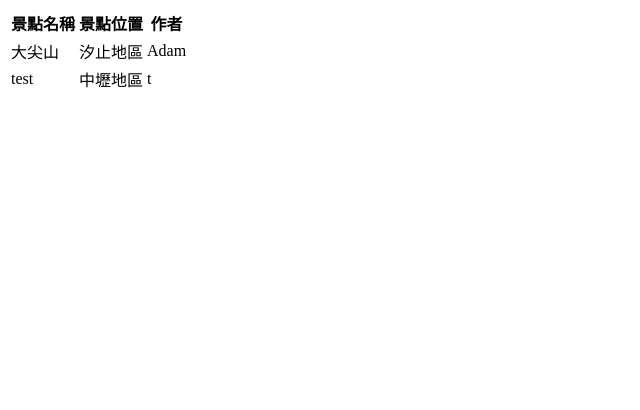
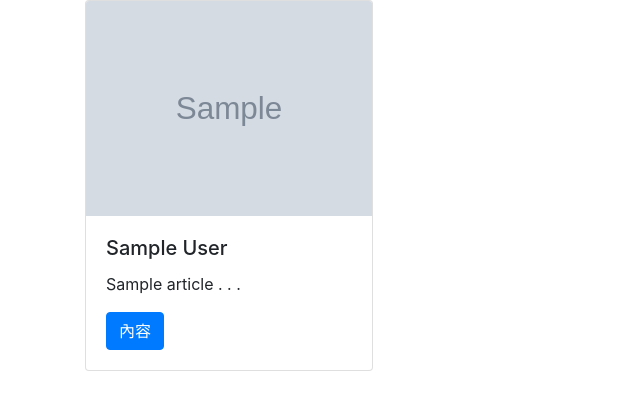
Before and after one commit to spinning210/dSite, a Django app: page /posts/ in a window 1280 px wide. Shown: the top 410 px of the page, without its empty margins (0-640 px from the left). Run offline with Django 3.2, Linux system fonts and the light colour scheme; data comes from the database, SQL or seed files in the repository; grey boxes marked "Sample" are stand-in pictures; a database or web service that is not in the repository returns one stand-in record (values such as "Sample title"); data that the repository does not hold is empty; some libraries are stand-ins or nearby versions.

Commit message:
boostrap import

```diff
--- a/dSite/settings.py
+++ b/dSite/settings.py
@@ -56,7 +56,7 @@ ROOT_URLCONF = 'dSite.urls'
 TEMPLATES = [
     {
         'BACKEND': 'django.template.backends.django.DjangoTemplates',
-        'DIRS': [],
+        'DIRS': [os.path.join(BASE_DIR, 'templates')],
         'APP_DIRS': True,
         'OPTIONS': {
             'context_processors': [
--- a/posts/templates/posts/index.html
+++ b/posts/templates/posts/index.html
@@ -1,18 +1,18 @@
-<table class = "table">
-    <thead>
-        <tr>
-            <th>景點名稱</th>
-            <th>景點位置</th>
-            <th>作者</th>
-        </tr>
-    </thead>
-    <tbody>
-        {% for post in posts %}
-            <tr>
-                <td>{{ post.subject }}</td>
-                <td>{{ post.location }}</td>
-                <td>{{ post.author }}</td>
-            </tr>
-        {% endfor %}
-    </tbody>
-</table>
+{% extends 'base.html' %}
+
+{% block content %}
+<div class="row">
+    {% for article in articles %}
+    <div class="col-lg-4">
+        <div class="card" style="width: 18rem;">
+            <img alt="..." class="card-img-top" src="{{ article.thumb }}" />
+            <div class="card-body">
+                <h5 class="card-title">{{ article.user.display_name }}</h5>
+                <p class="card-text">{{ article.title }} . . .</p>
+                <a class="btn btn-primary" href="{{ article.link }}">內容</a>
+            </div>
+        </div>
+    </div>
+    {% endfor %}
+</div>
+{% endblock  %}
--- a/posts/views.py
+++ b/posts/views.py
@@ -1,9 +1,12 @@
 from django.shortcuts import render
 from django.http import HttpResponse
 from .models import Post
-
-# Create your views here.
+import requests
 
 def index(request):
-    posts = Post.objects.all()
-    return render(request, "posts/index.html", {"posts": posts})
+    response = requests.get(
+        "https://emma.pixnet.cc/mainpage/blog/categories/hot/28") #28為國內旅遊
+
+    articles = response.json()["articles"] #轉換為JSON物件後，存取articles欄位
+
+    return render(request, "posts/index.html", {"articles": articles})
--- /dev/null
+++ b/templates/base.html
@@ -0,0 +1,19 @@
+<html lang="en">
+<head>
+    <!-- Required meta tags -->
+    <!-- Bootstrap CSS -->
+    <link crossorigin="anonymous" href="https://stackpath.bootstrapcdn.com/bootstrap/4.4.1/css/bootstrap.min.css" integrity="sha384-Vkoo8x4CGsO3+Hhxv8T/Q5PaXtkKtu6ug5TOeNV6gBiFeWPGFN9MuhOf23Q9Ifjh" rel="stylesheet"></link>
+    <title>dSite</title>
+</head>
+<body>
+    <div class="container">
+        {% block content %}
+        {% endblock  %}
+    </div>
+    <!-- Optional JavaScript -->
+    <!-- jQuery first, then Popper.js, then Bootstrap JS -->
+    <script crossorigin="anonymous" integrity="sha384-J6qa4849blE2+poT4WnyKhv5vZF5SrPo0iEjwBvKU7imGFAV0wwj1yYfoRSJoZ+n" src="https://code.jquery.com/jquery-3.4.1.slim.min.js"></script>
+    <script crossorigin="anonymous" integrity="sha384-Q6E9RHvbIyZFJoft+2mJbHaEWldlvI9IOYy5n3zV9zzTtmI3UksdQRVvoxMfooAo" src="https://cdn.jsdelivr.net/npm/popper.js@1.16.0/dist/umd/popper.min.js"></script>
+    <script crossorigin="anonymous" integrity="sha384-wfSDF2E50Y2D1uUdj0O3uMBJnjuUD4Ih7YwaYd1iqfktj0Uod8GCExl3Og8ifwB6" src="https://stackpath.bootstrapcdn.com/bootstrap/4.4.1/js/bootstrap.min.js"></script>
+</body>
+</html>
```
